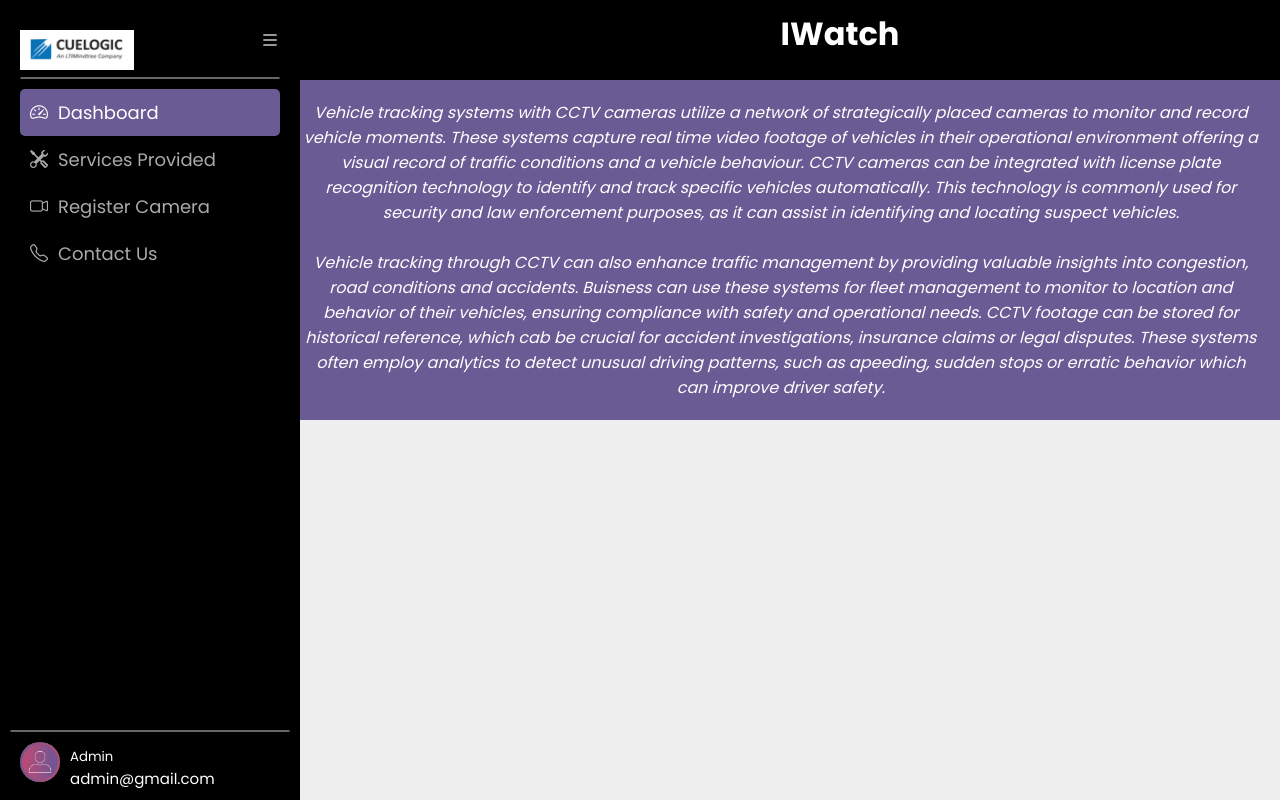
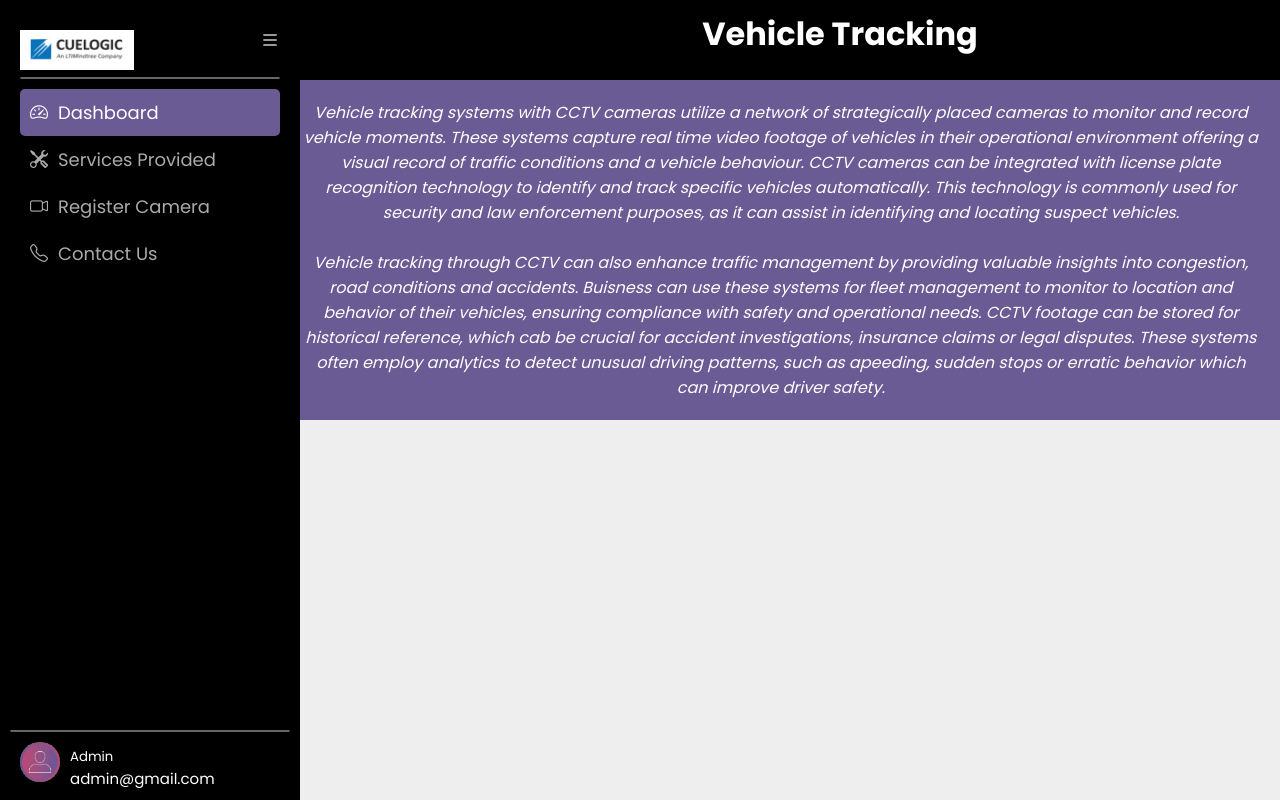
Before and after one commit to sdhanalakshm/tracker, a React (Create React App) app: page /dashboard in a window 1280 px wide. Built offline with nearby package versions, Linux system fonts and the light colour scheme.

Commit message:
Header changes

```diff
--- a/src/App.js
+++ b/src/App.js
@@ -12,7 +12,10 @@ function App() {
     <div className="App">
       <div className="main-app">
         <Router>
-          <div className={`container ${inactive ? 'inactive' : ''} `}>
+          <div
+            className={`container ${inactive ? 'inactive' : ''} `}
+            style={{ marginBottom: 'inherit' }}
+          >
             <Switch>
               <Route path={'/dashboard'}>
                 {' '}
--- a/src/components/Dashboard/VehicleTracking/VehicleTracking.js
+++ b/src/components/Dashboard/VehicleTracking/VehicleTracking.js
@@ -53,7 +53,7 @@ function VehicleTracking({ inactive }) {
     <div className={`contact-body ${!inactive ? 'contact-inactive' : ''} `}>
       <div class="section-header">
         <div class="contact-container">
-          <h2>Vehicle Tracking</h2>
+          <h2>Track the Vehicle</h2>
           <p>Track your Vehicle by providing the vehicle number.</p>
         </div>
       </div>
--- a/src/components/Navbar.js
+++ b/src/components/Navbar.js
@@ -1,14 +1,13 @@
-import React from 'react'
+import React from 'react';
 
-function NavBar({inactive}) {
-    return (
-        <>
-            <div className={`navbar ${inactive?"side-bar-closed":""} `}>
-
-                <h1 className="navbar-heading">IWatch</h1>
-            </div>
-        </>
-    )
+function NavBar({ inactive }) {
+  return (
+    <>
+      <div className={`navbar ${inactive ? 'side-bar-closed' : ''} `}>
+        <h1 className="navbar-heading">Vehicle Tracking</h1>
+      </div>
+    </>
+  );
 }
 
-export default NavBar
+export default NavBar;
```
